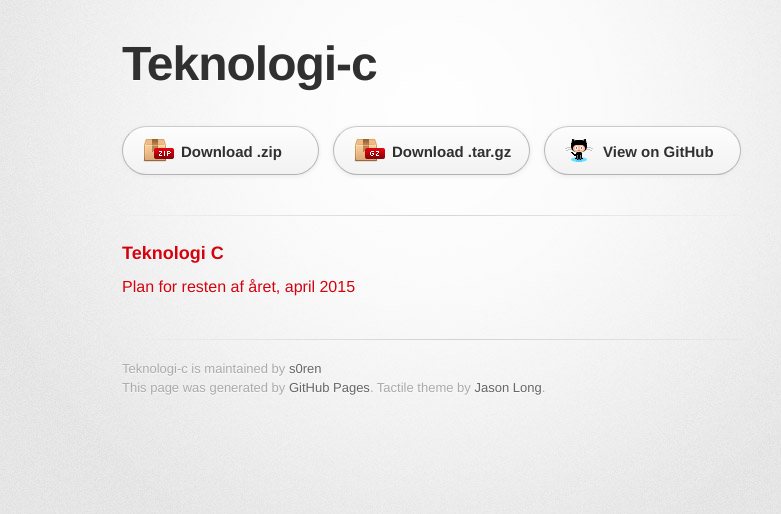
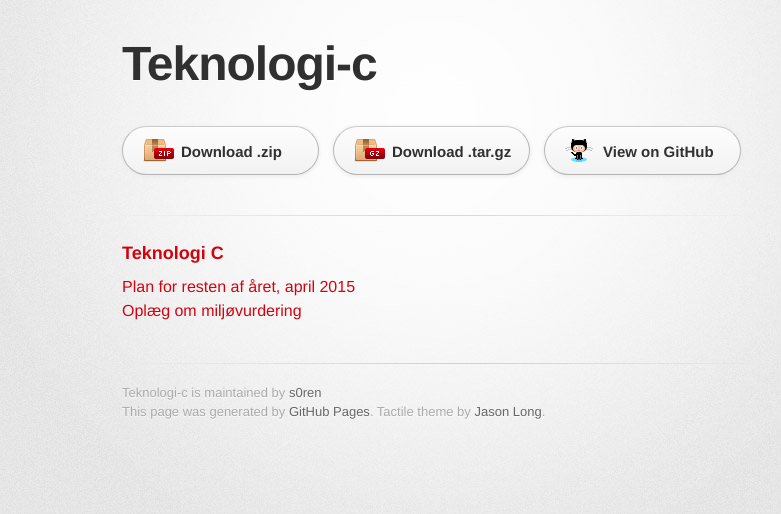
Before and after one commit to s0ren/Teknologi-C, a plain HTML site: page index.html in a window 1280 px wide. Shown: the whole page, without its empty margins (208-989 px from the left). Drawn offline with Linux system fonts and the light colour scheme; a web font is replaced by a local one.

Commit message:
Link til miljøvurdering

```diff
--- a/index.html
+++ b/index.html
@@ -30,11 +30,19 @@
 
         <hr>
 
+
+
+
         <section id="main_content">
+
           <h3>
 <a id="teknologi-c" class="anchor" href="#teknologi-c" aria-hidden="true"><span class="octicon octicon-link"></span></a>Teknologi C</h3>
-            <a href="april15.html">Plan for resten af året, april 2015</a>
+            <a href="april15.html">Plan for resten af året, april 2015</a><br>
+            <a href="miljoe.html">Oplæg om miljøvurdering</a>
         </section>
+
+
+
 
         <footer>
           Teknologi-c is maintained by <a href="https://github.com/s0ren">s0ren</a><br>
```
